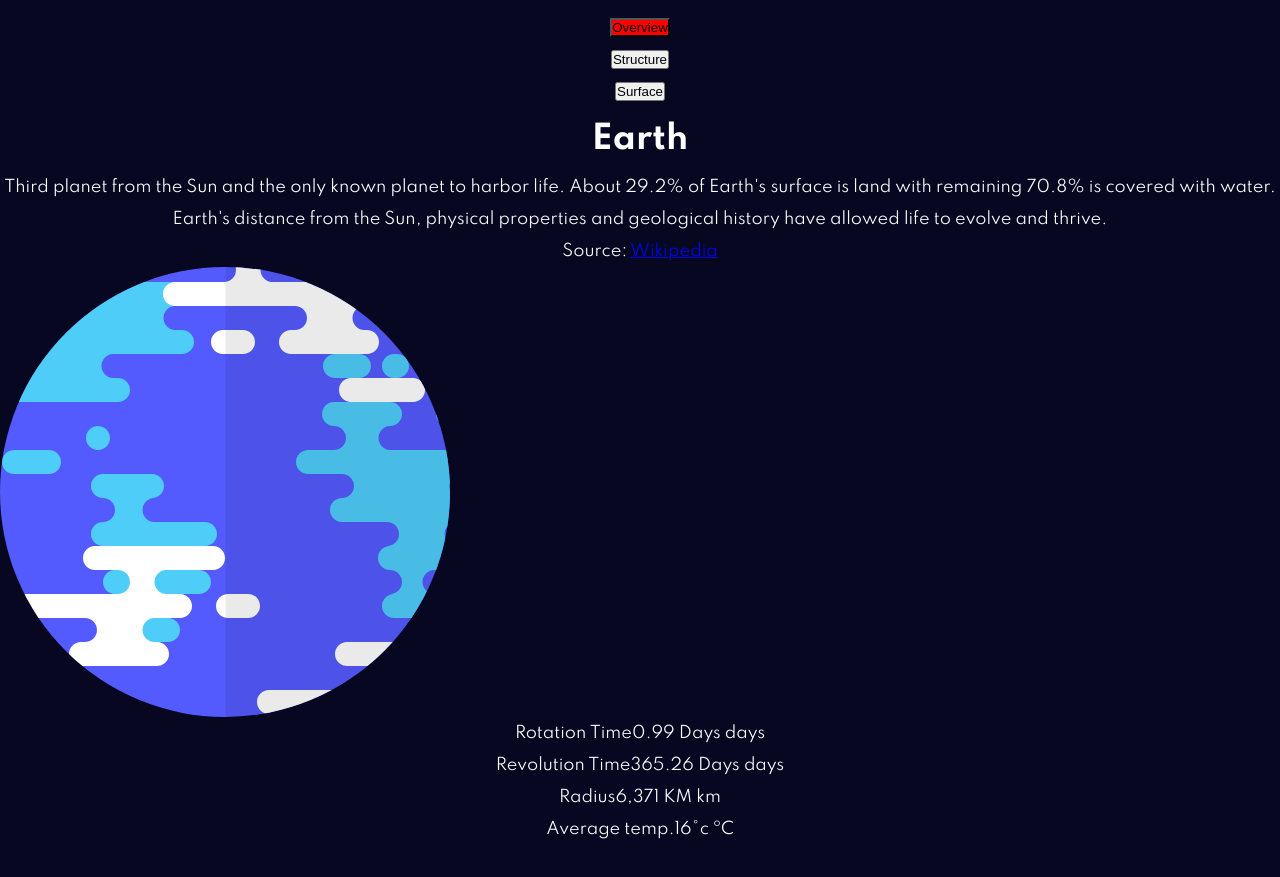
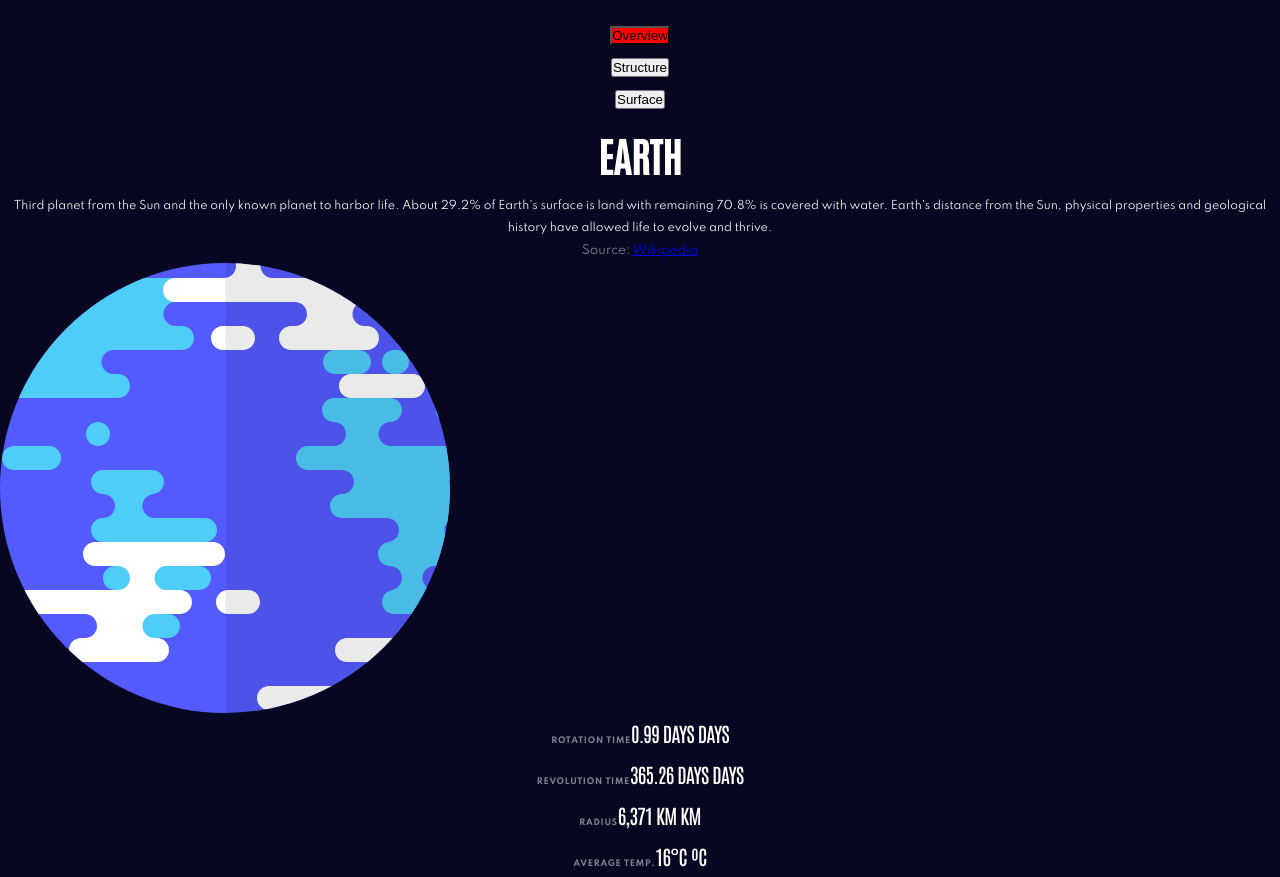
Before and after one commit to xaviguasch/planets-facts-site-app-frontendmentor-challenge-prac, a React (Create React App) app: page /planets/earth in a window 1280 px wide. Shown: the part 357-1234 px from the top of the page. Before the commit the page ends 1202 px from the top, so only its background shows below. Built offline with nearby package versions, Linux system fonts and the light colour scheme.

Commit message:
added typography to the css

```diff
--- a/src/components/Header.js
+++ b/src/components/Header.js
@@ -6,8 +6,8 @@ import './Header.css'
 
 const Header = () => {
   return (
-    <div className='Heder'>
-      <h2>The Planets</h2>
+    <div className='Header'>
+      <h2 className='Header__title'>The Planets</h2>
 
       <nav>
         <ul>
--- a/src/components/Planet.js
+++ b/src/components/Planet.js
@@ -31,11 +31,11 @@ const Planet = () => {
   if (dataPlanet) {
     return (
       <div className='Planet'>
-        <nav>
+        <nav className='Planet__nav'>
           <ul>
             <li>
               <button
-                className={`planet-btn ${infoDisplay === 'overview' ? 'active' : ''}`}
+                className={`planet--btn ${infoDisplay === 'overview' ? 'active' : ''}`}
                 onClick={handleInfoDisplayChange}
                 value='overview'
               >
@@ -44,7 +44,7 @@ const Planet = () => {
             </li>
             <li>
               <button
-                className={`planet-btn ${infoDisplay === 'structure' ? 'active' : ''}`}
+                className={`planet--btn ${infoDisplay === 'structure' ? 'active' : ''}`}
                 onClick={handleInfoDisplayChange}
                 value='structure'
               >
@@ -53,7 +53,7 @@ const Planet = () => {
             </li>
             <li>
               <button
-                className={`planet-btn ${infoDisplay === 'surface' ? 'active' : ''}`}
+                className={`planet--btn ${infoDisplay === 'surface' ? 'active' : ''}`}
                 onClick={handleInfoDisplayChange}
                 value='surface'
               >
@@ -64,60 +64,85 @@ const Planet = () => {
         </nav>
 
         {infoDisplay === 'overview' && (
-          <div>
-            <h1>{name}</h1>
-            <p>{overview.content}</p>
-            <p>
-              Source: <a href={overview.source}>Wikipedia</a>
+          <div className='Planet__copy'>
+            <h1 className='name'>{name}</h1>
+            <p className='text'>{overview.content}</p>
+            <p className='source'>
+              Source:{' '}
+              <a className='source__link' href={overview.source}>
+                Wikipedia
+              </a>
             </p>
-            <img src={images.planet.replace('./', '/')} alt={name} />
+            <img
+              className='planet-img'
+              src={images.planet.replace('./', '/')}
+              alt={name}
+            />
           </div>
         )}
         {infoDisplay === 'structure' && (
-          <div>
-            <h1>{name}</h1>
-            <p>{structure.content}</p>
-            <p>
-              Source: <a href={structure.source}>Wikipedia</a>
+          <div className='Planet__copy'>
+            <h1 className='name'>{name}</h1>
+            <p className='text'>{structure.content}</p>
+            <p className='source'>
+              Source:{' '}
+              <a className='source__link' href={structure.source}>
+                Wikipedia
+              </a>
             </p>
-            <img src={images.internal.replace('./', '/')} alt={name} />
+            <img
+              className='planet-img'
+              src={images.internal.replace('./', '/')}
+              alt={name}
+            />
           </div>
         )}
         {infoDisplay === 'surface' && (
-          <div>
-            <h1>{name}</h1>
-            <p>{geology.content}</p>
-            <p>
-              Source: <a href={geology.source}>Wikipedia</a>
+          <div className='Planet__copy'>
+            <h1 className='name'>{name}</h1>
+            <p className='text'>{geology.content}</p>
+            <p className='source'>
+              Source:{' '}
+              <a className='source__link' href={geology.source}>
+                Wikipedia
+              </a>
             </p>
-            <img src={images.planet.replace('./', '/')} alt={name} />
-            <img src={images.geology.replace('./', '/')} alt={name} />
+            <img
+              className='planet-img'
+              src={images.planet.replace('./', '/')}
+              alt={name}
+            />
+            <img
+              className='planet-img planet-img__2'
+              src={images.geology.replace('./', '/')}
+              alt={name}
+            />
           </div>
         )}
 
-        <ul>
+        <ul className='Planet__stats'>
           <li>
             <div>
-              <span>Rotation Time</span>
-              <span>{rotation} days</span>
+              <span className='stat-name'>Rotation Time</span>
+              <span className='stat-value'>{rotation} days</span>
             </div>
           </li>
           <li>
             <div>
-              <span>Revolution Time</span>
-              <span>{revolution} days</span>
+              <span className='stat-name'>Revolution Time</span>
+              <span className='stat-value'>{revolution} days</span>
             </div>
           </li>
           <li>
             <div>
-              <span>Radius</span>
-              <span>{radius} km</span>
+              <span className='stat-name'>Radius</span>
+              <span className='stat-value'>{radius} km</span>
             </div>
           </li>
           <li>
             <div>
-              <span>Average temp.</span>
-              <span>{temperature} ºC</span>
+              <span className='stat-name'>Average temp.</span>
+              <span className='stat-value'>{temperature} ºC</span>
             </div>
           </li>
         </ul>
@@ -126,7 +151,9 @@ const Planet = () => {
   } else {
     return (
       <div className='Planet'>
-        <h2>This planet: {params.planetName} is not available</h2>
+        <div className='error-card'>
+          <h2>This planet: {params.planetName} is not available</h2>
+        </div>
       </div>
     )
   }
--- a/src/index.css
+++ b/src/index.css
@@ -76,3 +76,39 @@ img {
 /* ================== */
 /* Typography */
 /* ================== */
+.Header__title {
+  font-family: var(--ff-secondary);
+  text-transform: uppercase;
+  font-size: var(--fs-28);
+  letter-spacing: -1.05px;
+}
+
+.name {
+  font-family: var(--ff-secondary);
+  font-size: var(--fs-40);
+  text-transform: uppercase;
+}
+
+.text {
+  font-size: var(--fs-11);
+}
+
+.source {
+  color: var(--clr-grey-text);
+  font-size: var(--fs-12);
+}
+
+.stat-name {
+  color: var(--clr-grey-text);
+  font-size: var(--fs-08);
+  letter-spacing: 0.73px;
+  text-transform: uppercase;
+  font-weight: var(--fw-bold);
+}
+
+.stat-value {
+  font-family: var(--ff-secondary);
+  font-size: var(--fs-20);
+  text-transform: uppercase;
+  letter-spacing: -0.75px;
+}
```
